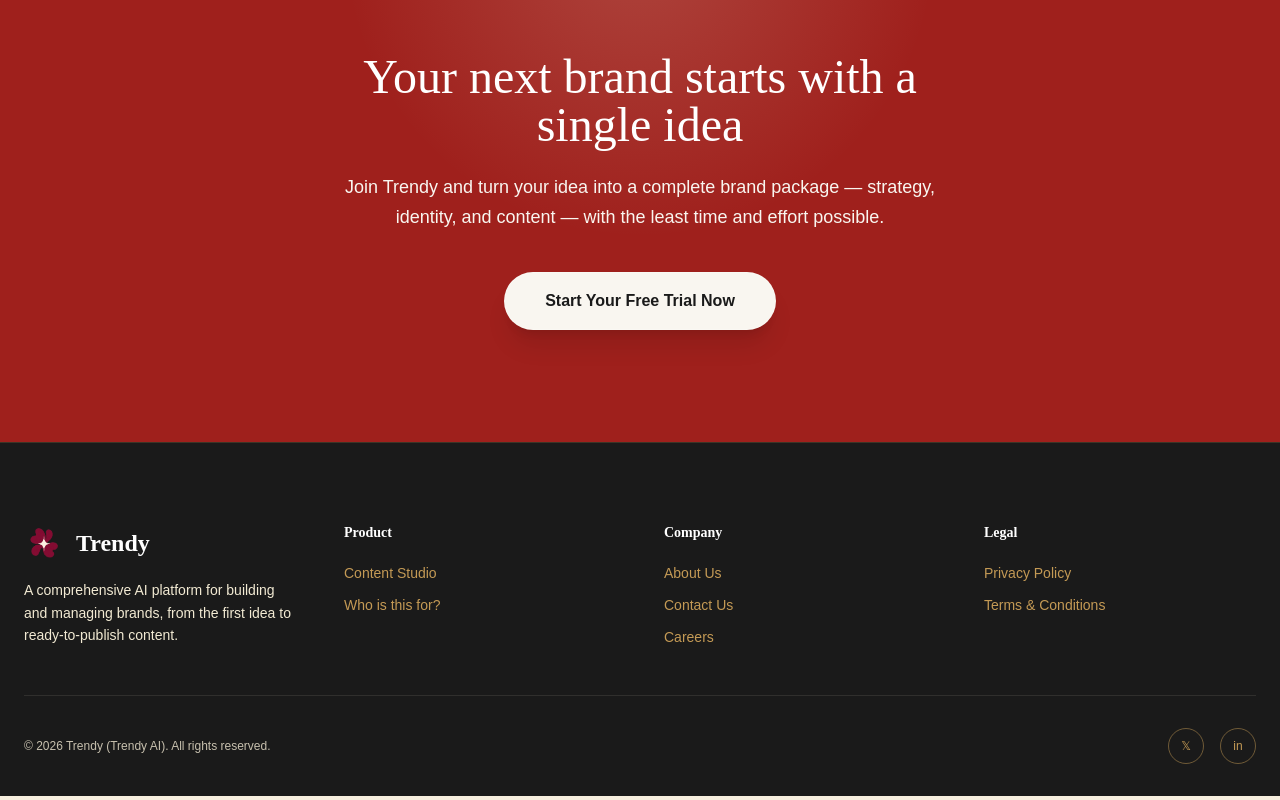
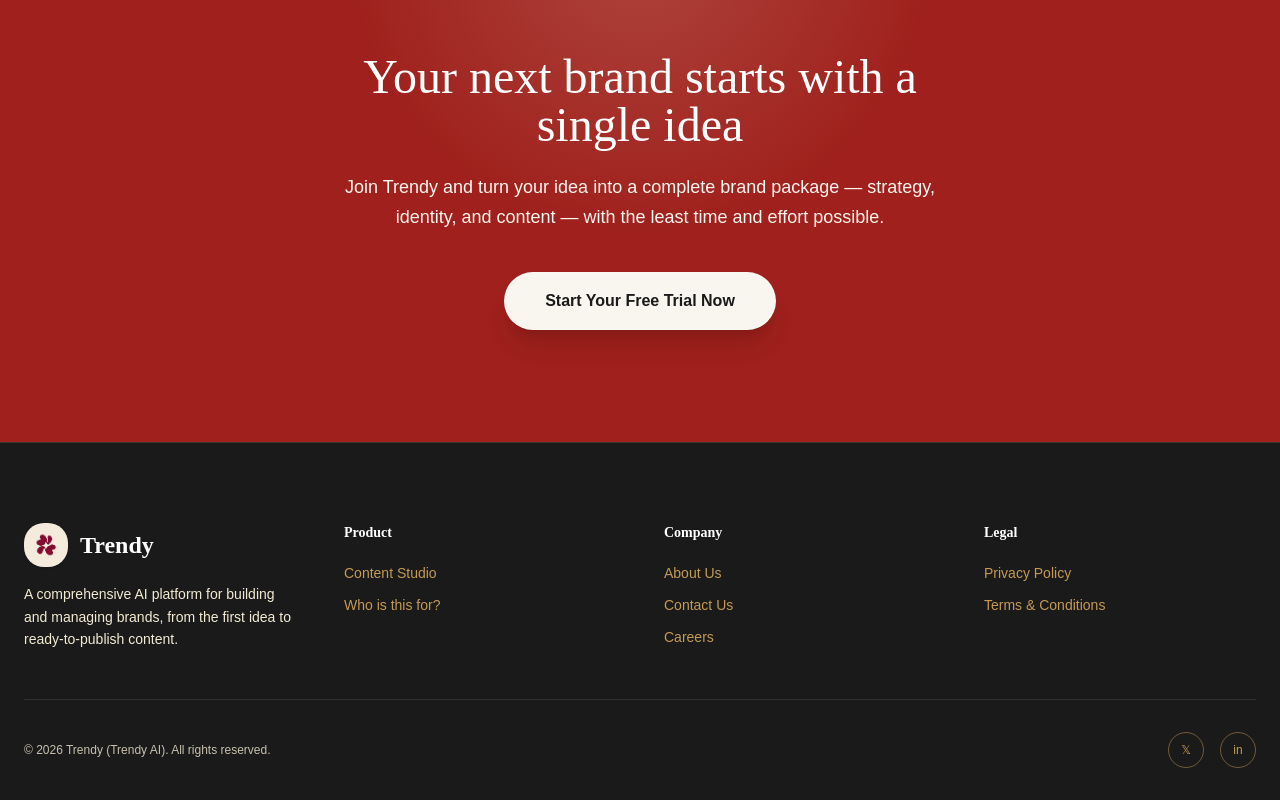
Before and after one commit to Samarbal/TREND, a Next.js app in the folder frontend/: page / in a window 1280 px wide. Shown: the part 3783-4583 px from the top of the page. Built offline with nearby package versions, Linux system fonts and the light colour scheme.

Commit message:
update logo link to home page
u

```diff
--- a/frontend/app/page.tsx
+++ b/frontend/app/page.tsx
@@ -9,6 +9,7 @@ import Footer from "@/components/Footer";
 
 export default function Home() {
   return (
+
     <>
       <Header />
       <Hero />
@@ -18,6 +19,7 @@ export default function Home() {
       <AudiencesSection />
       <CTASection />
       <Footer />
-    </>
+      </>
+
   );
 }
--- a/frontend/components/Footer.tsx
+++ b/frontend/components/Footer.tsx
@@ -22,13 +22,15 @@ export default function Footer() {
         <div className="grid md:grid-cols-2 lg:grid-cols-4 gap-12 pb-12 border-b border-brand-bg/10">
           <div className="lg:col-span-1">
             <div className="flex items-center gap-3 font-ruqaa text-2xl font-bold text-white mb-4">
-              <Image
-                src="/trendy_logo.png"
-                alt="Trendy"
-                width={42}
-                height={42}
-                className="h-10 w-10 object-contain"
-              />
+                     <div className="flex h-11 w-11 items-center justify-center rounded-xl bg-[#F4EBDD] p-2 shadow-sm">
+                          <Image
+                            src="/trendy_logo.png"
+                            alt="TRENDY AI"
+                            width={54}
+                            height={54}
+                            className="h-12 w-12 object-contain"
+                          />
+                        </div>
               Trendy
             </div>
             <p className="text-sm leading-relaxed max-w-xs">
--- a/frontend/components/auth/auth-shell.tsx
+++ b/frontend/components/auth/auth-shell.tsx
@@ -1,6 +1,7 @@
 import type { ReactNode } from 'react'
 import { type LucideIcon } from 'lucide-react'
 import Image from 'next/image'
+
 
 interface AuthShellProps {
   hero: ReactNode
@@ -20,14 +21,18 @@ export function AuthShell({ hero, subcopy, features, children }: AuthShellProps)
         }}
       >
         <div className="flex items-center gap-3">
+
           <div className="flex h-11 w-11 items-center justify-center rounded-xl bg-[#F4EBDD] p-2 shadow-sm">
             <Image
               src="/trendy_logo.png"
               alt="TRENDY AI"
               width={54}
               height={54}
-              className="h-12 w-12 object-contain"
-            />
+              className="h-12 w-12 cursor-pointer object-contain"
+                onClick={() => {
+                window.location.href = '/'
+                          }}
+              />
           </div>
 
           <span className="font-display text-[30px] leading-none text-brand-accent">
```
